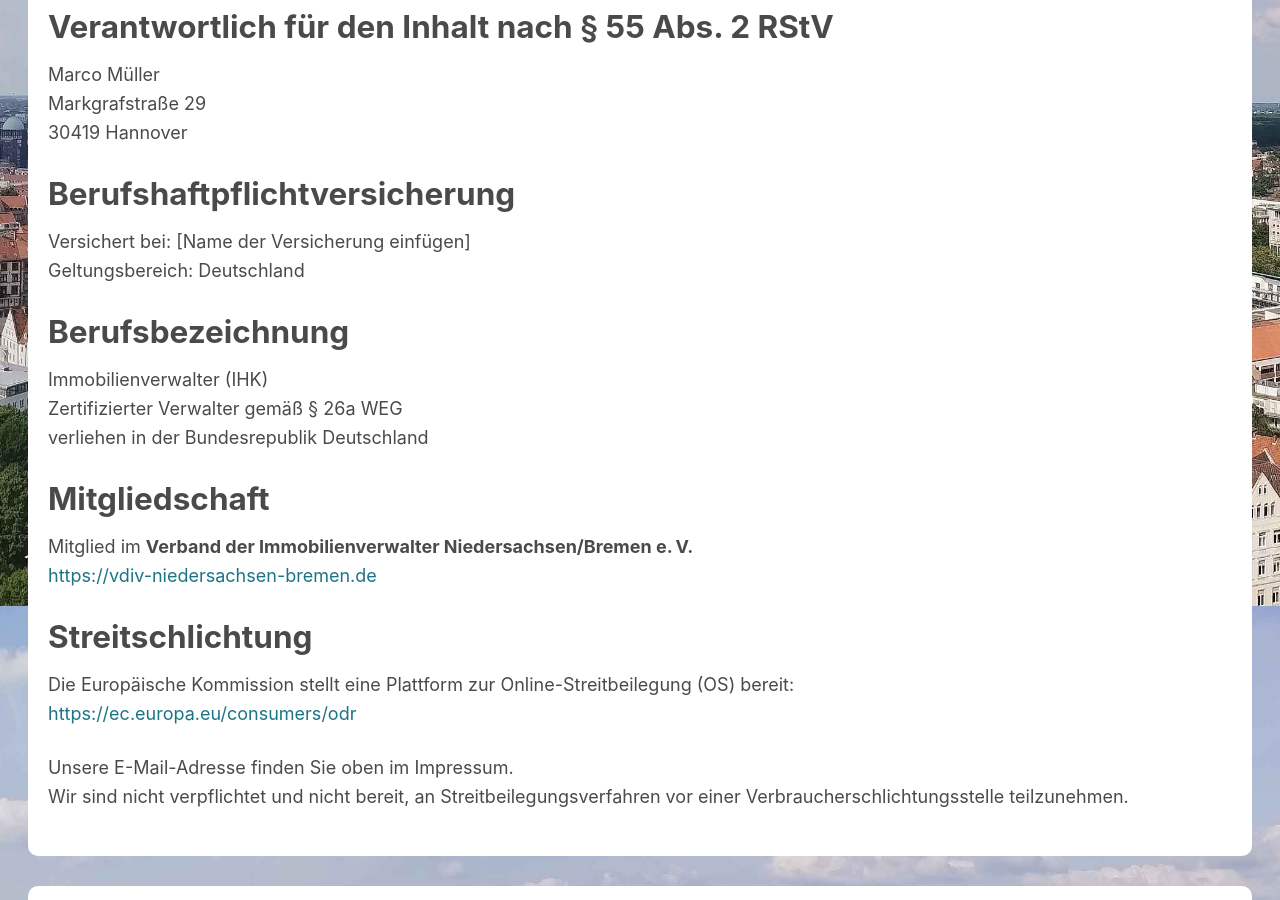
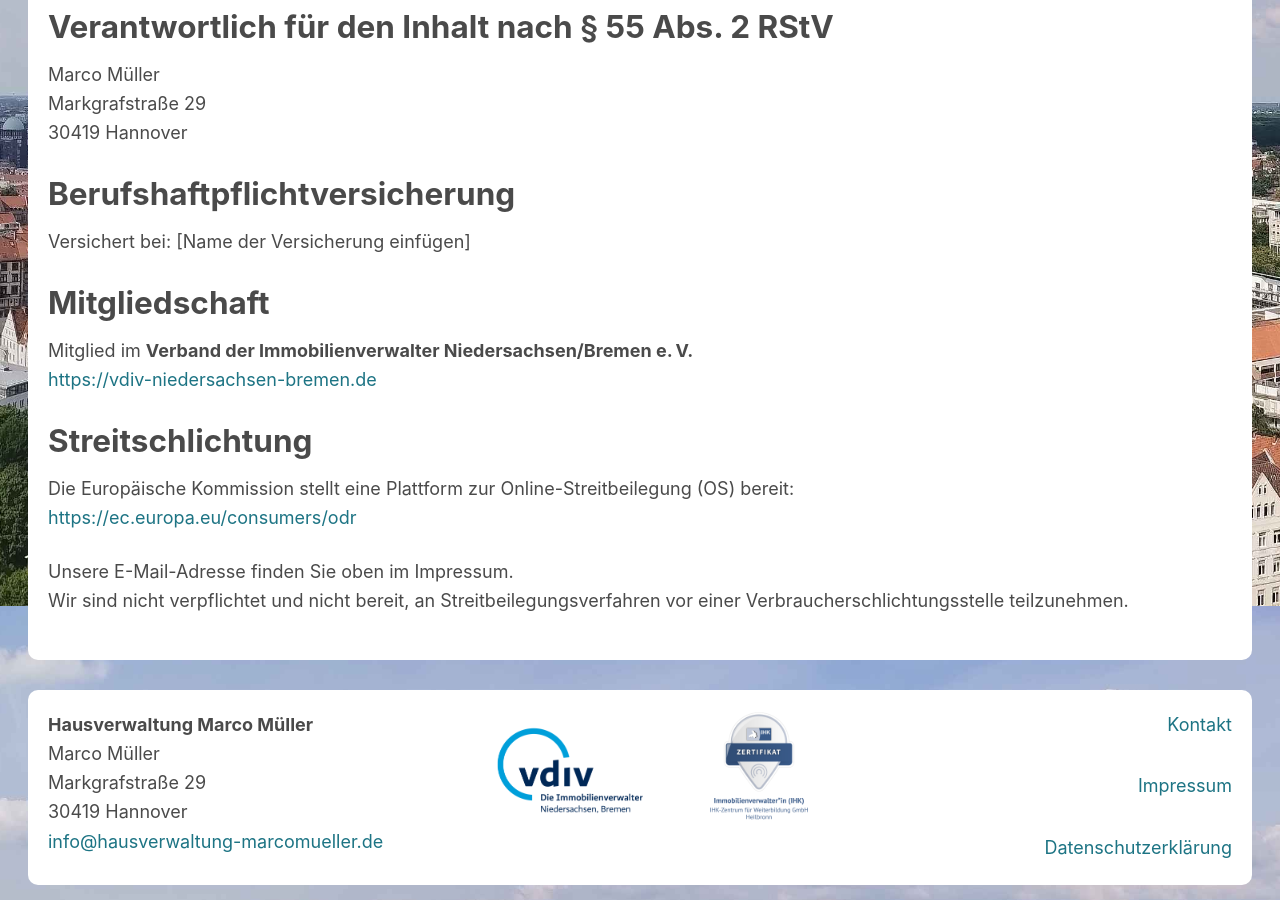
Before and after one commit to marek22k/hausverwaltung, a Jekyll site: the page built from impressum.md, in a window 1280 px wide and 900 px high, scrolled down 2094 px. Built offline with Jekyll 4.4.1, drawn with Linux system fonts in a browser that asks for light colours.

Commit message:
Update impressum.md

```diff
--- a/impressum.md
+++ b/impressum.md
@@ -47,13 +47,7 @@ Markgrafstraße 29
 ### Berufshaftpflichtversicherung
 
 Versichert bei: [Name der Versicherung einfügen]
-Geltungsbereich: Deutschland
 
-### Berufsbezeichnung
-
-Immobilienverwalter (IHK)
-Zertifizierter Verwalter gemäß § 26a WEG
-verliehen in der Bundesrepublik Deutschland
 
 ### Mitgliedschaft
 
```
